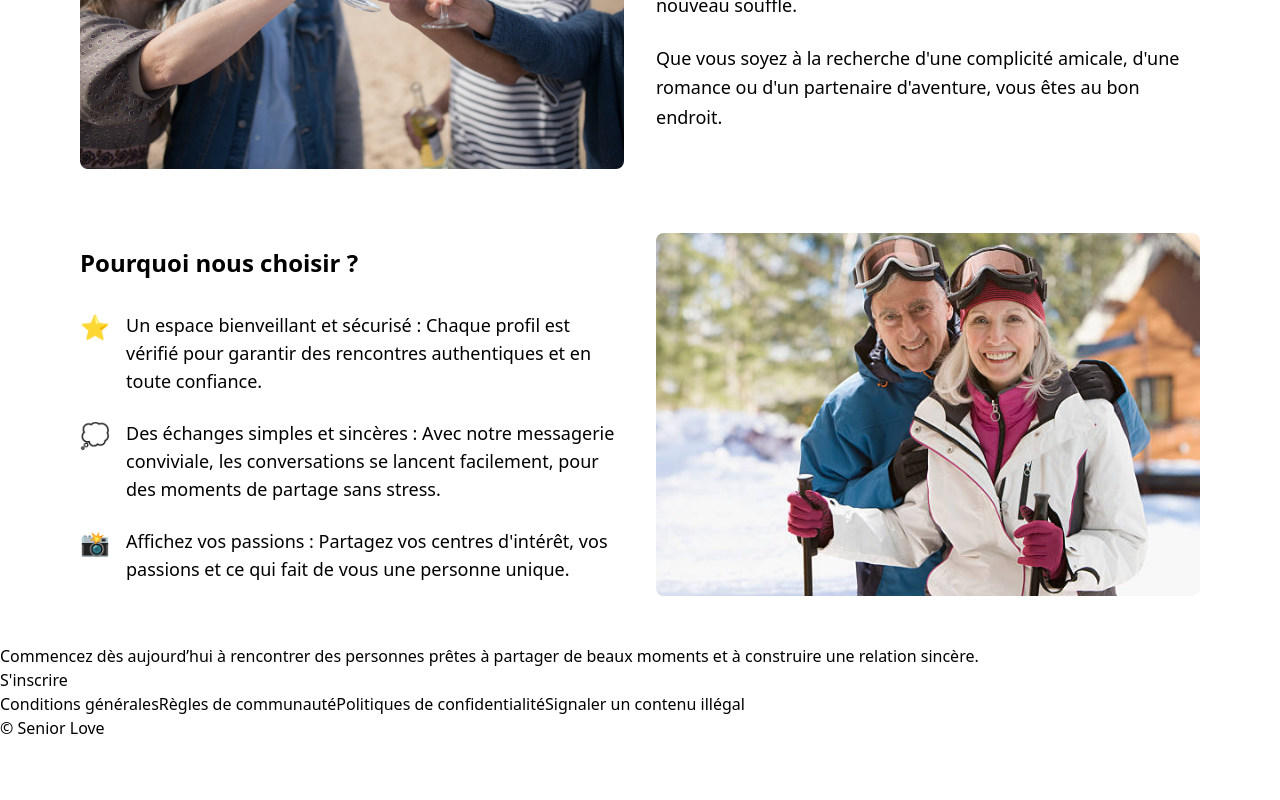
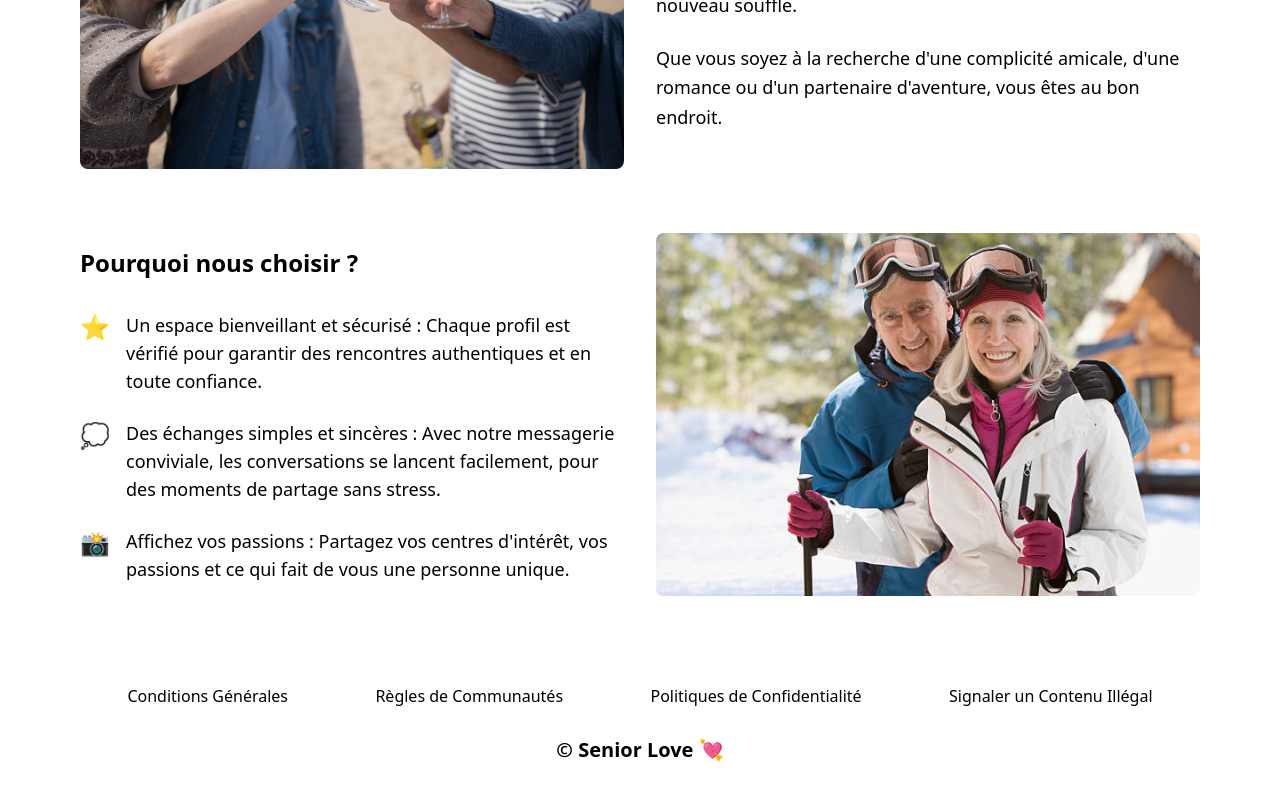
Before and after one commit to sll0yd/seniorlove-front, a React (Vite) app: page / in a window 1280 px wide. Shown: the part 997-1797 px from the top of the page. Before the commit the page ends 1737 px from the top, so only its background shows below. Built offline with nearby package versions, Linux system fonts and the light colour scheme.

Commit message:
feat: footer complete

```diff
--- a/src/components/Footer.tsx
+++ b/src/components/Footer.tsx
@@ -1,15 +1,15 @@
 function Footer() {
   return (
-    <footer>
-      <p>Commencez dès aujourd’hui à rencontrer des personnes prêtes à partager de beaux moments et à construire une relation sincère.</p>
-      <button>S'inscrire</button>
-      <div>
-        <a href="/conditions-generales">Conditions générales</a>
-        <a href="/regles-de-communaute">Règles de communauté</a>
-        <a href="/politiques-confidentialite">Politiques de confidentialité</a>
-        <a href="/signaler-contenu-illegal">Signaler un contenu illégal</a>
+    <footer className="bg-white p-5">
+      <div className="justify-evenly space-x-5 flex py-5 px-10">
+        <a href="#" className="text-black">Conditions Générales</a>
+        <a href="#" className="text-black">Règles de Communautés</a>
+        <a href="#" className="text-black">Politiques de Confidentialité</a>
+        <a href="#" className="text-black">Signaler un Contenu Illégal</a>
       </div>
-        <p>© Senior Love</p>
+      <div className="text-center md:text-left">
+        <h1 className="text-xl font-semibold text-black text-center pt-2 pb-5">© Senior Love 💘</h1>
+      </div>
     </footer>
   );
 }
```
Also changed, not shown: 1 other file (tests, documents, lock files or other folders).
